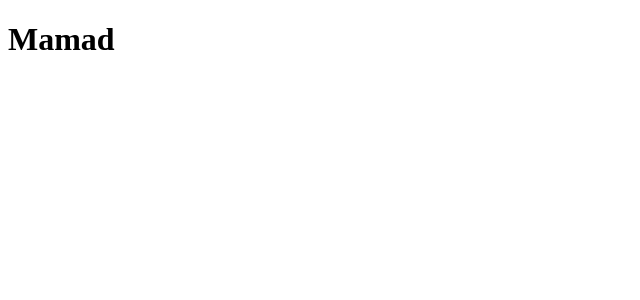
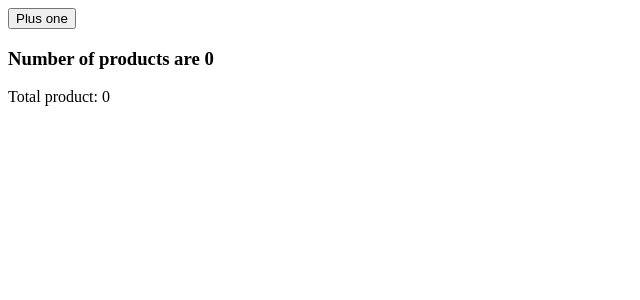
Before and after one commit to MamadTaheri/react-training, a React (Create React App) app: page / in a window 1280 px wide. Shown: the top 300 px of the page, without its empty margins (0-640 px from the left). Built offline with nearby package versions, Linux system fonts and the light colour scheme.

Commit message:
Lift up states from child to parent

```diff
--- a/src/App.js
+++ b/src/App.js
@@ -1,16 +1,31 @@
-import React, { Component } from 'react'
+import React, { Component } from "react";
 
-import Child from './Child';
+import Child from "./Child";
+import NewChild from "./NewChild";
 
 class App extends Component {
+
+  constructor() {
+    super();
+    this.state = {
+      number: 0,
+    };
+  }
+
+  clickHandler = () => {
+    this.setState((prevState) => ({
+      number: prevState.number + 1,
+    }));
+  };
 
   render() {
     return (
       <div>
-        <Child />
+        <Child clickHandler={this.clickHandler} number={this.state.number} />
+        <NewChild number={this.state.number} />
       </div>
-    )
+    );
   }
 }
 
-export default App
+export default App;
--- a/src/Child.js
+++ b/src/Child.js
@@ -1,13 +1,14 @@
-import React, { Component } from "react";
-import ReactDOM from "react-dom";
+import React, { Component } from 'react'
 
-const Child = () => {
-  return ReactDOM.createPortal(
-    <div>
-      <h1>Mamad</h1>
-    </div>,
-    document.getElementById("child-root")
-  );
-};
+export default class Child extends Component {
 
-export default Child;
+    render() {
+        const{clickHandler,number} = this.props
+        return (
+            <div>
+                <button onClick={clickHandler}>Plus one</button>
+                <h3>Number of products are {number}</h3>
+            </div>
+        )
+    }
+}
--- /dev/null
+++ b/src/NewChild.js
@@ -0,0 +1,11 @@
+import React, { Component } from 'react'
+
+export default class NewChild extends Component {
+    render() {
+        return (
+            <div>
+                <p>Total product: {this.props.number}</p>
+            </div>
+        )
+    }
+}
```
